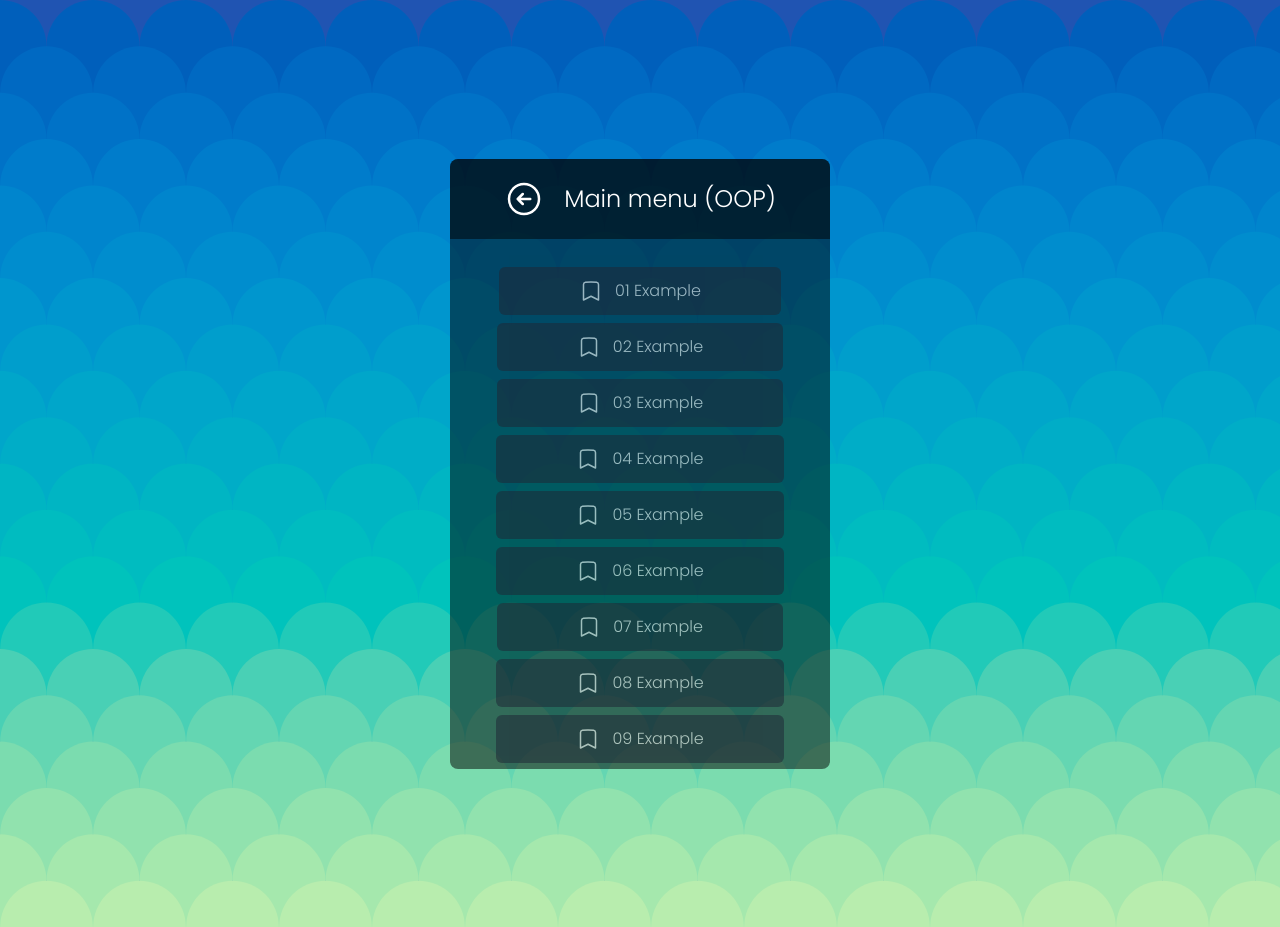
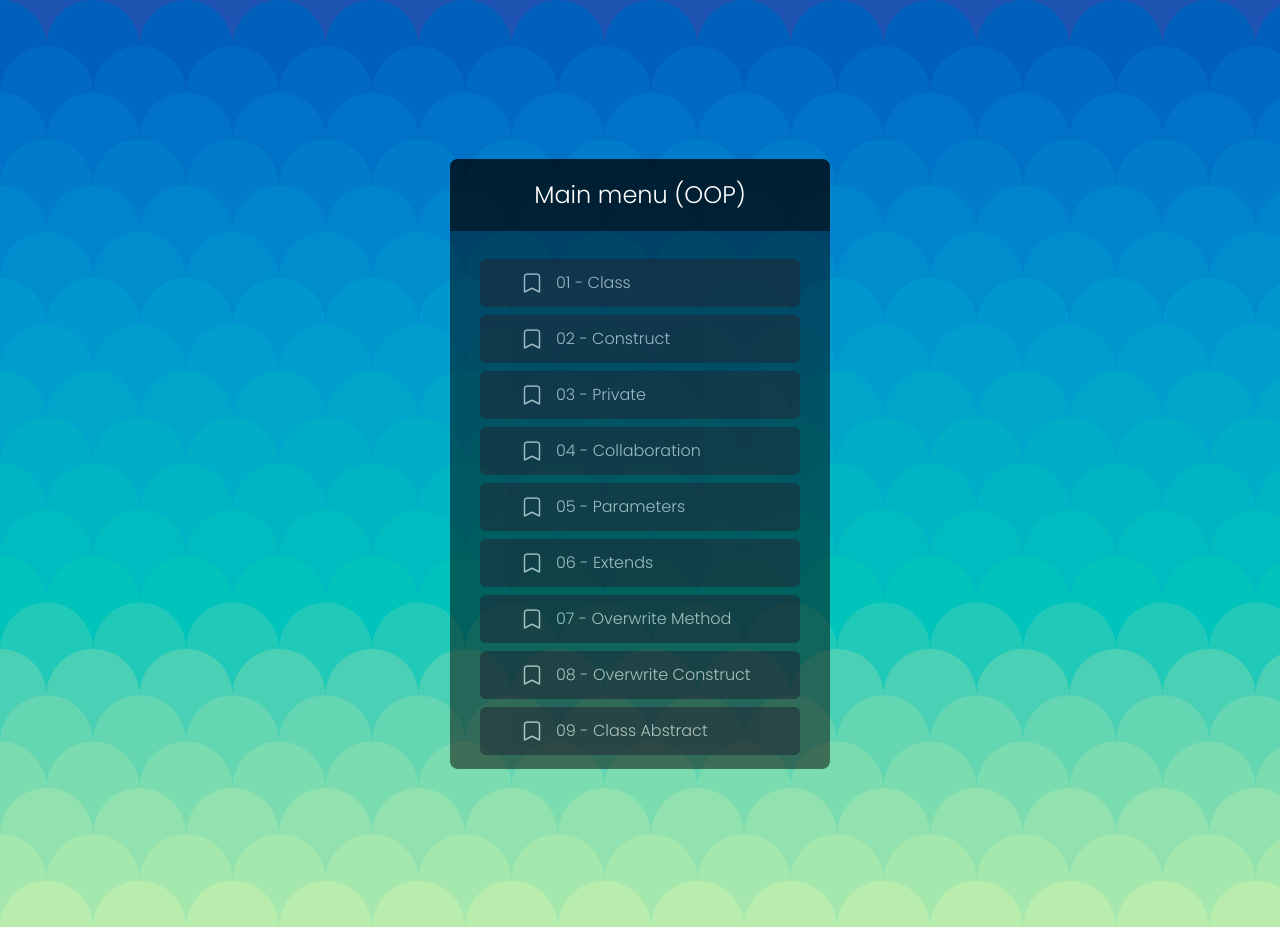
Before and after one commit to JacoboAlfaro/poo68, a PHP site: page / in a window 1280 px wide. Run offline with PHP 8.4, Linux system fonts and the light colour scheme.

Commit message:
feat: Class file

```diff
--- a/css/style.css
+++ b/css/style.css
@@ -11,7 +11,7 @@ body{
 font-family: Poppins;
 }
 section::-webkit-scrollbar {
-    width: 12px;
+    width: 6px;
   }
 
   section::-webkit-scrollbar-track {
@@ -19,6 +19,6 @@ section::-webkit-scrollbar {
   }
 
   section::-webkit-scrollbar-thumb {
-    background-color: rgb(0, 0, 0);
+    background-color: rgb(21, 21, 21);
     border-radius: 20px;
   }
--- a/index.html
+++ b/index.php
@@ -1,3 +1,4 @@
+<!--https://drive.google.com/drive/folders/1rX598TkSfKFwD5iE8tr7hfvGHe_dATJg DRIVE ARCHIVOS POO68-->
 <!DOCTYPE html>
 <html lang="en">
 <head>
@@ -10,76 +11,70 @@
 <body class="flex min-h-[100vh] justify-center items-center text-black/75">
     <main class="bg-black/50 h-[610px] w-[380px] rounded-lg">
         <header class= "flex justify-center items-center py-5 gap-5 bg-black/50 rounded-t-lg text-white">
-            <a href="">
-                <svg xmlns="http://www.w3.org/2000/svg" fill="none" viewBox="0 0 24 24" stroke-width="1.5" stroke="currentColor" class="w-10 h-10 hover:-translate-x-2 transition-all">
-                    <path stroke-linecap="round" stroke-linejoin="round" d="M11.25 9l-3 3m0 0l3 3m-3-3h7.5M21 12a9 9 0 11-18 0 9 9 0 0118 0z" />
-                  </svg>
-
-            </a>
             <h1 class="text-2xl">Main menu (OOP)</h1>
         </header>
         <section class="p-5 my-2 overflow-y-auto h-[520px]">
             <nav class="flex flex-col gap-2 justify-center items-center text-">
-                <a href="" class="flex gap-3 bg-gray-800/90 px-20 py-3 rounded-md opacity-60 hover:opacity-100 transition-all text-white">
+                <a href="01-class.php" class="flex gap-3 bg-gray-800/90 px-10 py-3 rounded-md opacity-60 hover:opacity-100 transition-all text-white w-[320px]">
                     <svg xmlns="http://www.w3.org/2000/svg" fill="none" viewBox="0 0 24 24" stroke-width="1.5" stroke="currentColor" class="w-6 h-6">
                         <path stroke-linecap="round" stroke-linejoin="round" d="M17.593 3.322c1.1.128 1.907 1.077 1.907 2.185V21L12 17.25 4.5 21V5.507c0-1.108.806-2.057 1.907-2.185a48.507 48.507 0 0111.186 0z" />
                       </svg>
-                      01 Example</a>
-                <a href="" class="flex gap-3 bg-gray-800/90 px-20 py-3 rounded-md opacity-60 hover:opacity-100 transition-all text-white">
+                      01 - Class</a>
+                <a href="" class="flex gap-3 bg-gray-800/90 px-10 py-3 rounded-md opacity-60 hover:opacity-100 transition-all text-white w-[320px]">
                     <svg xmlns="http://www.w3.org/2000/svg" fill="none" viewBox="0 0 24 24" stroke-width="1.5" stroke="currentColor" class="w-6 h-6">
                     <path stroke-linecap="round" stroke-linejoin="round" d="M17.593 3.322c1.1.128 1.907 1.077 1.907 2.185V21L12 17.25 4.5 21V5.507c0-1.108.806-2.057 1.907-2.185a48.507 48.507 0 0111.186 0z" />
                   </svg>
-                  02 Example</a>
-                <a href="" class="flex gap-3 bg-gray-800/90 px-20 py-3 rounded-md opacity-60 hover:opacity-100 transition-all text-white">
+                  02 - Construct</a>
+                <a href="" class="flex gap-3 bg-gray-800/90 px-10 py-3 rounded-md opacity-60 hover:opacity-100 transition-all text-white w-[320px]">
                     <svg xmlns="http://www.w3.org/2000/svg" fill="none" viewBox="0 0 24 24" stroke-width="1.5" stroke="currentColor" class="w-6 h-6">
                         <path stroke-linecap="round" stroke-linejoin="round" d="M17.593 3.322c1.1.128 1.907 1.077 1.907 2.185V21L12 17.25 4.5 21V5.507c0-1.108.806-2.057 1.907-2.185a48.507 48.507 0 0111.186 0z" />
                       </svg>
-                      03 Example</a>
-                <a href="" class="flex gap-3 bg-gray-800/90 px-20 py-3 rounded-md opacity-60 hover:opacity-100 transition-all text-white">
+                      03 - Private</a>
+                <a href="" class="flex gap-3 bg-gray-800/90 px-10 py-3 rounded-md opacity-60 hover:opacity-100 transition-all text-white w-[320px]">
                     <svg xmlns="http://www.w3.org/2000/svg" fill="none" viewBox="0 0 24 24" stroke-width="1.5" stroke="currentColor" class="w-6 h-6">
                         <path stroke-linecap="round" stroke-linejoin="round" d="M17.593 3.322c1.1.128 1.907 1.077 1.907 2.185V21L12 17.25 4.5 21V5.507c0-1.108.806-2.057 1.907-2.185a48.507 48.507 0 0111.186 0z" />
                       </svg>
-                      04 Example</a>
-                <a href="" class="flex gap-3 bg-gray-800/90 px-20 py-3 rounded-md opacity-60 hover:opacity-100 transition-all text-white">
+                      04 - Collaboration</a>
+                <a href="" class="flex gap-3 bg-gray-800/90 px-10 py-3 rounded-md opacity-60 hover:opacity-100 transition-all text-white w-[320px]">
                     <svg xmlns="http://www.w3.org/2000/svg" fill="none" viewBox="0 0 24 24" stroke-width="1.5" stroke="currentColor" class="w-6 h-6">
                         <path stroke-linecap="round" stroke-linejoin="round" d="M17.593 3.322c1.1.128 1.907 1.077 1.907 2.185V21L12 17.25 4.5 21V5.507c0-1.108.806-2.057 1.907-2.185a48.507 48.507 0 0111.186 0z" />
                       </svg>
-                      05 Example</a>
-                <a href="" class="flex gap-3 bg-gray-800/90 px-20 py-3 rounded-md opacity-60 hover:opacity-100 transition-all text-white">
+                      05 - Parameters</a>
+                <a href="" class="flex gap-3 bg-gray-800/90 px-10 py-3 rounded-md opacity-60 hover:opacity-100 transition-all text-white w-[320px]">
                     <svg xmlns="http://www.w3.org/2000/svg" fill="none" viewBox="0 0 24 24" stroke-width="1.5" stroke="currentColor" class="w-6 h-6">
                         <path stroke-linecap="round" stroke-linejoin="round" d="M17.593 3.322c1.1.128 1.907 1.077 1.907 2.185V21L12 17.25 4.5 21V5.507c0-1.108.806-2.057 1.907-2.185a48.507 48.507 0 0111.186 0z" />
                       </svg>
-                      06 Example</a>
-                <a href="" class="flex gap-3 bg-gray-800/90 px-20 py-3 rounded-md opacity-60 hover:opacity-100 transition-all text-white">
+                      06 - Extends</a>
+                <a href="" class="flex gap-3 bg-gray-800/90 px-10 py-3 rounded-md opacity-60 hover:opacity-100 transition-all text-white w-[320px]">
                     <svg xmlns="http://www.w3.org/2000/svg" fill="none" viewBox="0 0 24 24" stroke-width="1.5" stroke="currentColor" class="w-6 h-6">
                         <path stroke-linecap="round" stroke-linejoin="round" d="M17.593 3.322c1.1.128 1.907 1.077 1.907 2.185V21L12 17.25 4.5 21V5.507c0-1.108.806-2.057 1.907-2.185a48.507 48.507 0 0111.186 0z" />
                       </svg>
-                      07 Example</a>
-                <a href="" class="flex gap-3 bg-gray-800/90 px-20 py-3 rounded-md opacity-60 hover:opacity-100 transition-all text-white">
+                      07 - Overwrite Method</a>
+                <a href="" class="flex gap-3 bg-gray-800/90 px-10 py-3 rounded-md opacity-60 hover:opacity-100 transition-all text-white w-[320px]">
                     <svg xmlns="http://www.w3.org/2000/svg" fill="none" viewBox="0 0 24 24" stroke-width="1.5" stroke="currentColor" class="w-6 h-6">
                         <path stroke-linecap="round" stroke-linejoin="round" d="M17.593 3.322c1.1.128 1.907 1.077 1.907 2.185V21L12 17.25 4.5 21V5.507c0-1.108.806-2.057 1.907-2.185a48.507 48.507 0 0111.186 0z" />
                       </svg>
-                      08 Example</a>
-                <a href="" class="flex gap-3 bg-gray-800/90 px-20 py-3 rounded-md opacity-60 hover:opacity-100 transition-all text-white">
+                      08 - Overwrite Construct</a>
+                <a href="" class="flex gap-3 bg-gray-800/90 px-10 py-3 rounded-md opacity-60 hover:opacity-100 transition-all text-white w-[320px]">
                     <svg xmlns="http://www.w3.org/2000/svg" fill="none" viewBox="0 0 24 24" stroke-width="1.5" stroke="currentColor" class="w-6 h-6">
                         <path stroke-linecap="round" stroke-linejoin="round" d="M17.593 3.322c1.1.128 1.907 1.077 1.907 2.185V21L12 17.25 4.5 21V5.507c0-1.108.806-2.057 1.907-2.185a48.507 48.507 0 0111.186 0z" />
                       </svg>
-                      09 Example</a>
-                <a href="" class="flex gap-3 bg-gray-800/90 px-20 py-3 rounded-md opacity-60 hover:opacity-100 transition-all text-white">
+                      09 - Class Abstract</a>
+                <a href="" class="flex gap-3 bg-gray-800/90 px-10 py-3 rounded-md opacity-60 hover:opacity-100 transition-all text-white w-[320px]">
                     <svg xmlns="http://www.w3.org/2000/svg" fill="none" viewBox="0 0 24 24" stroke-width="1.5" stroke="currentColor" class="w-6 h-6">
                         <path stroke-linecap="round" stroke-linejoin="round" d="M17.593 3.322c1.1.128 1.907 1.077 1.907 2.185V21L12 17.25 4.5 21V5.507c0-1.108.806-2.057 1.907-2.185a48.507 48.507 0 0111.186 0z" />
                       </svg>
-                      10 Example</a>
-                <a href="" class="flex gap-3 bg-gray-800/90 px-20 py-3 rounded-md opacity-60 hover:opacity-100 transition-all text-white">
+                      10 - Method Abstract</a>
+                <a href="" class="flex gap-3 bg-gray-800/90 px-10 py-3 rounded-md opacity-60 hover:opacity-100 transition-all text-white w-[320px]">
                     <svg xmlns="http://www.w3.org/2000/svg" fill="none" viewBox="0 0 24 24" stroke-width="1.5" stroke="currentColor" class="w-6 h-6">
                         <path stroke-linecap="round" stroke-linejoin="round" d="M17.593 3.322c1.1.128 1.907 1.077 1.907 2.185V21L12 17.25 4.5 21V5.507c0-1.108.806-2.057 1.907-2.185a48.507 48.507 0 0111.186 0z" />
                       </svg>
-                      11 Example</a>
-                <a href="" class="flex gap-3 bg-gray-800/90 px-20 py-3 rounded-md opacity-60 hover:opacity-100 transition-all text-white">
+                      11 - Class Final</a>
+                <a href="" class="flex gap-3 bg-gray-800/90 px-10 py-3 rounded-md opacity-60 hover:opacity-100 transition-all text-white w-[320px]">
                     <svg xmlns="http://www.w3.org/2000/svg" fill="none" viewBox="0 0 24 24" stroke-width="1.5" stroke="currentColor" class="w-6 h-6">
                         <path stroke-linecap="round" stroke-linejoin="round" d="M17.593 3.322c1.1.128 1.907 1.077 1.907 2.185V21L12 17.25 4.5 21V5.507c0-1.108.806-2.057 1.907-2.185a48.507 48.507 0 0111.186 0z" />
                       </svg>
-                      12 Example</a>
+                      12- Method Final</a>
             </nav>
         </section>
     </main>
```
Also changed, not shown: 00-template.php (added, +28 -0 lines), 01-class.php (added, +70 -0 lines).
